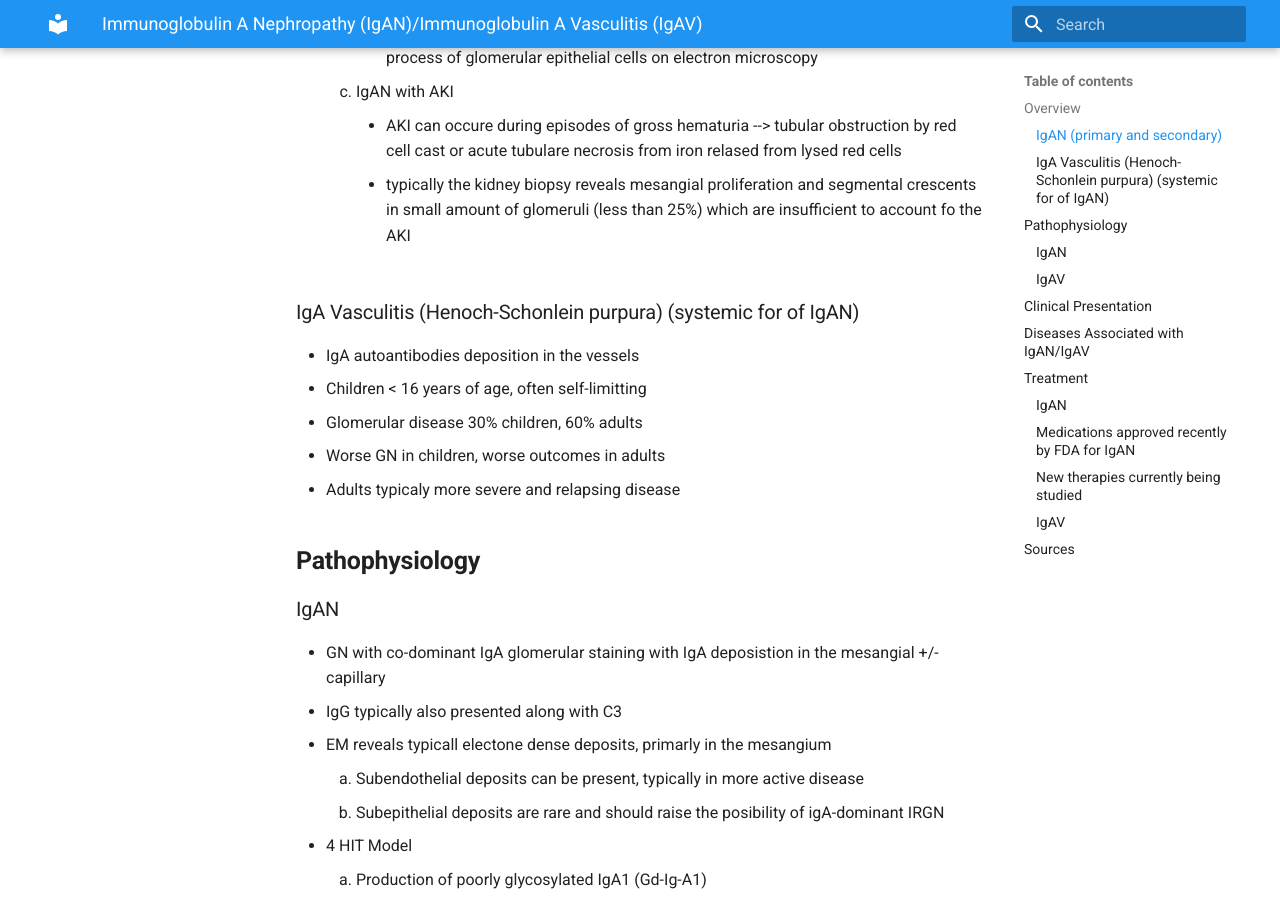
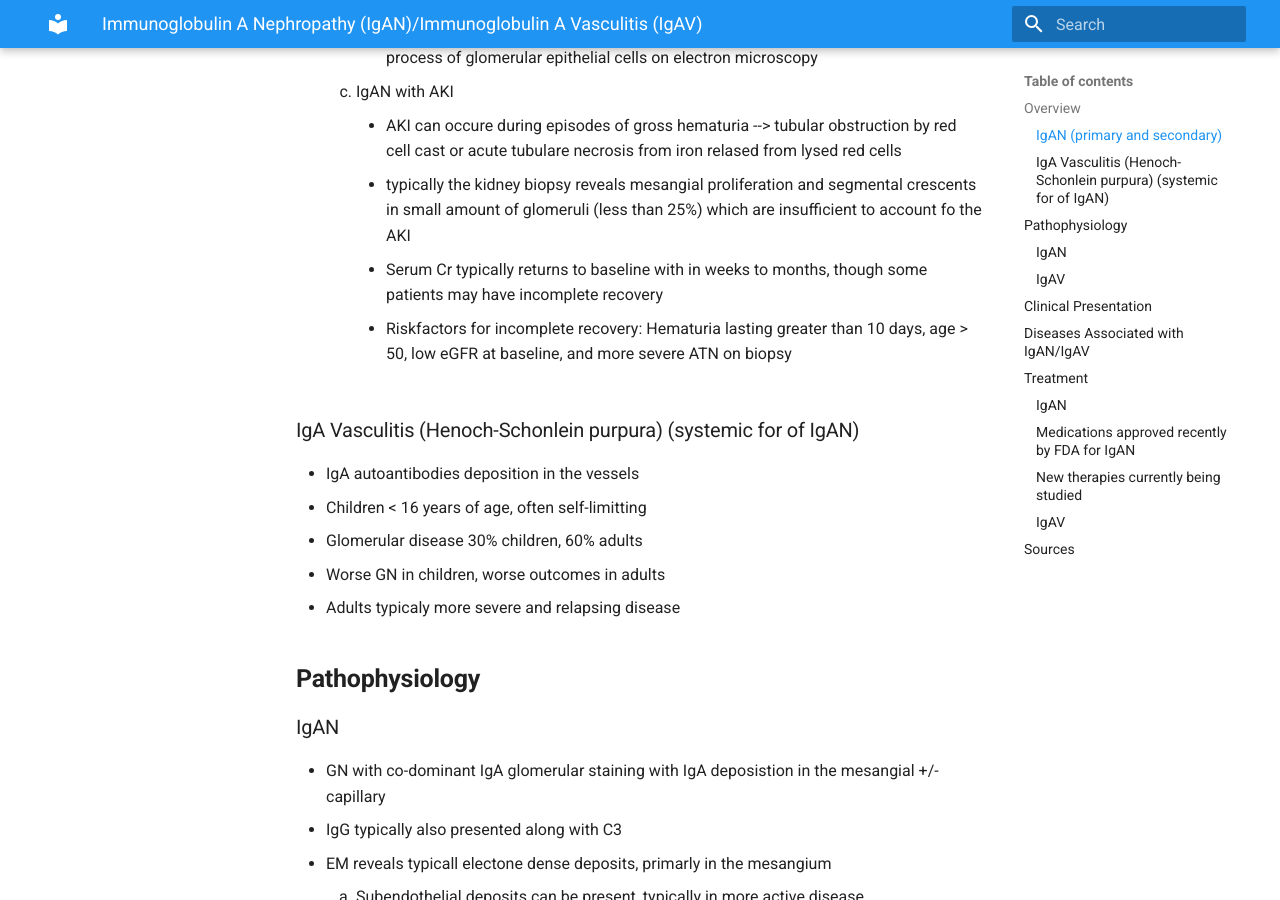
Before and after one commit to TTUNEPH2025/GN, an MkDocs documentation site: the page built from docs/IGAN.md, in a window 1280 px wide and 900 px high, scrolled down 927 px. Built offline with MkDocs 1.6.1 and Material for MkDocs 9.7.7, drawn with Linux system fonts in a browser that asks for light colours; some of the changed text lies outside the part shown.

Commit message:
Update IGAN.md

```diff
--- a/docs/IGAN.md
+++ b/docs/IGAN.md
@@ -20,6 +20,8 @@
     3. IgAN with AKI
         * AKI can occure during episodes of gross hematuria --> tubular obstruction by red cell cast or acute tubulare necrosis from iron relased from lysed red cells
         * typically the kidney biopsy reveals mesangial proliferation and segmental crescents in small amount of glomeruli (less than 25%) which are insufficient to account fo the AKI
+        * Serum Cr typically returns to baseline with in weeks to months, though some patients may have incomplete recovery
+        * Riskfactors for incomplete recovery: Hematuria lasting greater than 10 days, age > 50, low eGFR at baseline, and more severe ATN on biopsy
 ### IgA Vasculitis (Henoch-Schonlein purpura) (systemic for of IgAN)
   * IgA autoantibodies deposition in the vessels
   * Children < 16 years of age, often self-limitting
@@ -153,6 +155,9 @@ in Chinese patients only\n   • Tonsillectomy: For Japanese patient's (not stud
 
   * [IgAN prediction tool at biopsy - Adult](https://qxmd.com/calculate/calculator_499/international-igan-prediction-tool-at-biopsy-adults)
   * [IgAN prediction tool post-biopsy - Adult](https://qxmd.com/calculate/calculator_839/international-igan-prediction-tool-post-biopsy-adults)
+  * Life style changes: low salt diet (less 2g/day), smoking cessations, and BP < 120/75
+  * Of note: Steroids are becoming less favored, beyond supportive care
+    1. The TESTING trial points towards only temporary benefit regarding eGFR preservation over duration of use
 ### Medications approved recently by FDA for IgAN
   * Nefecon (TRF-Budesonide, 2021)
     1. 16mg daily for 9 months then reduce to 8mg dialy for 2 weeks before session
```
